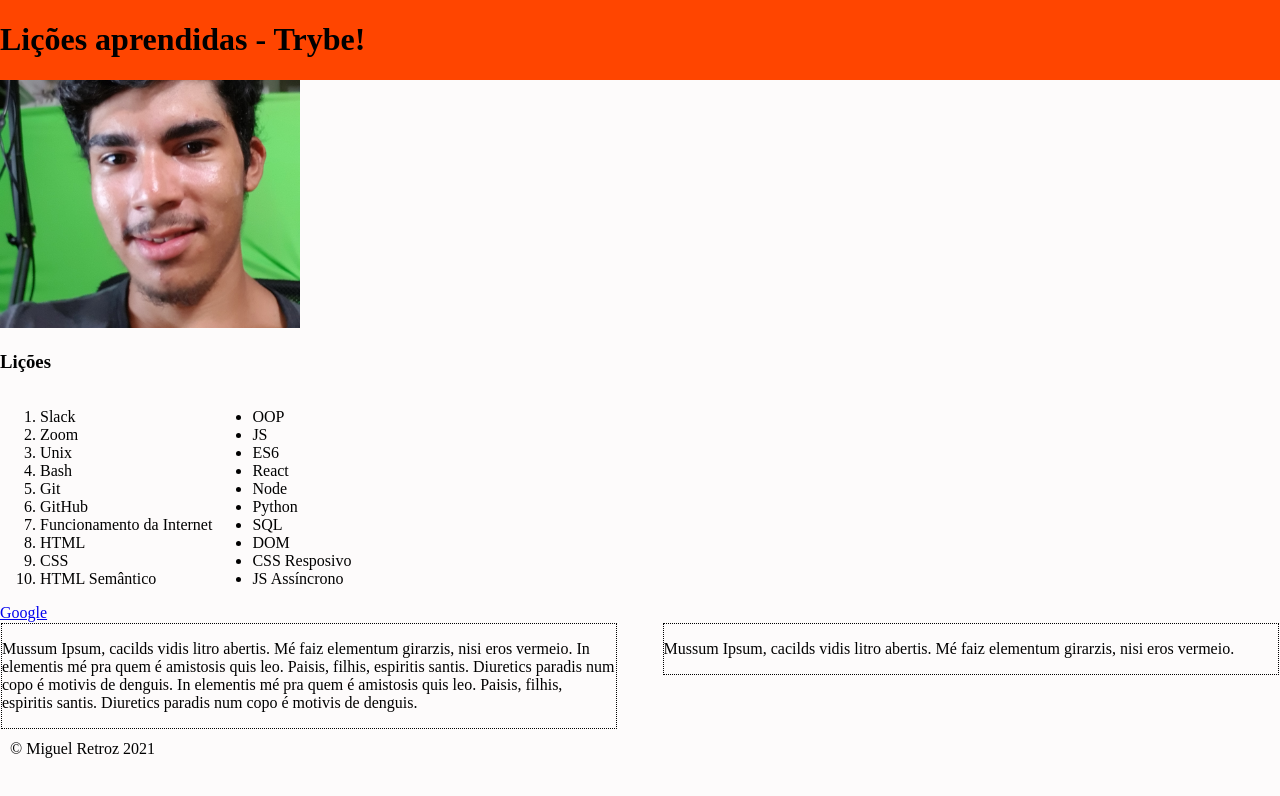
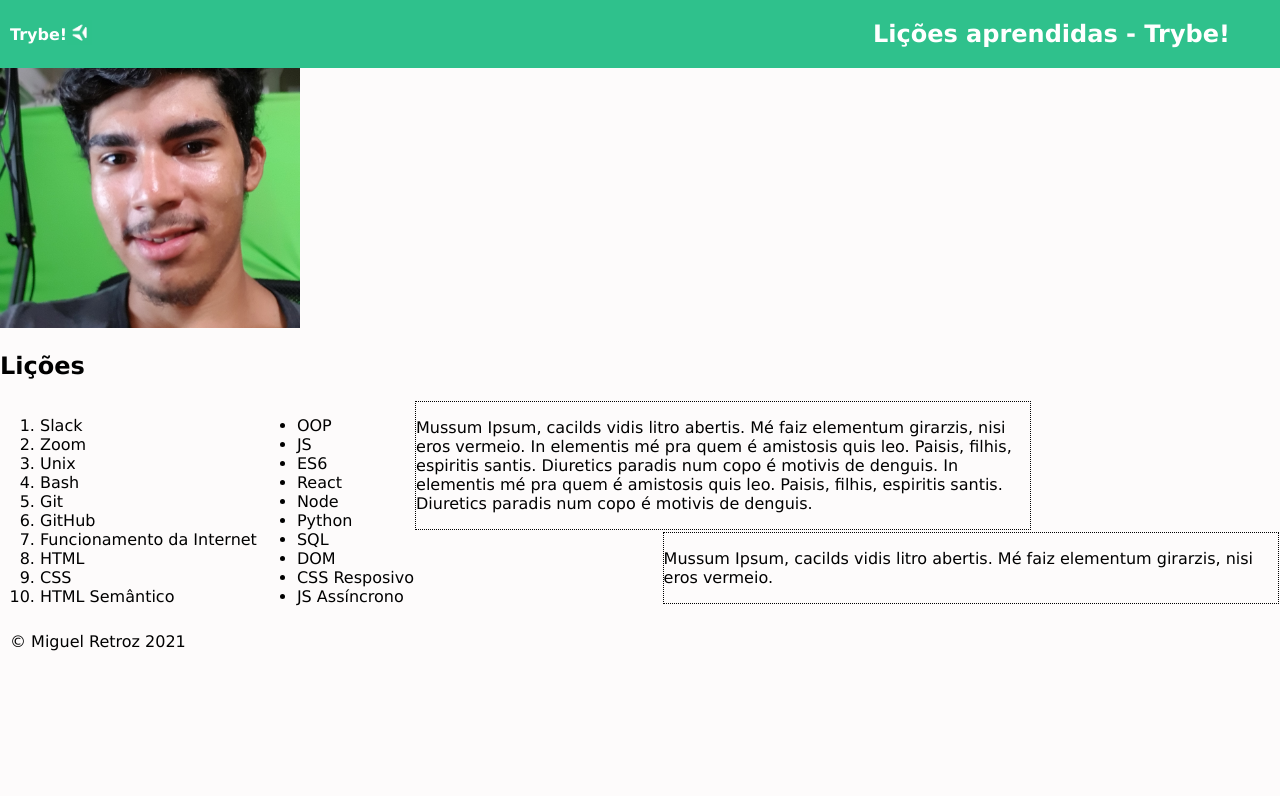
Before and after one commit to miguelretroz/lessons-learned, a website: page index.html in a window 1280 px wide. Drawn offline with Linux system fonts and the light colour scheme.

Commit message:
Moving external link to nav in the header

```diff
--- a/index.html
+++ b/index.html
@@ -7,13 +7,21 @@
     </head>
     <body>
         <header id="cabecalho">
+            <section class="header-title">
             <h1 id="titulo">Lições aprendidas - Trybe!</h1>
-            <nav></nav>
+            </section>
+            <nav>
+                <a href="https://www.betrybe.com/" target="_blank">Trybe!<img src="./img/trybe_logo.jpeg" alt="Logo trybe piscando" width=25px></a>
+                </div>
+            </nav>
         </header>
         <main>
-            <img src="./20210404_232550-min.jpg" alt="foto de Miguel Retroz" id="minha_foto" width="300px">
 
-            <h3>Lições</h3>
+            <img src="./img/20210404_232550-min.jpg" alt="foto de Miguel Retroz" id="minha_foto" width="300px">
+
+
+            <section>
+                <h2>Lições</h2>
 
                 <ol id="licoes_aprendidas">
                     <li>Slack</li>
@@ -41,7 +49,8 @@
                     <li>JS Assíncrono</li>
                 </ul>
 
-            <a href="https://www.google.com/" target="_blank">Google</a>
+            </section>
+
             <section>
                 <article class="lado-esquerdo">
                     <p>Mussum Ipsum, cacilds vidis litro abertis. Mé faiz elementum girarzis, nisi eros vermeio. In elementis mé pra quem é amistosis quis leo. Paisis, filhis, espiritis santis. Diuretics paradis num copo é motivis de denguis. In elementis mé pra quem é amistosis quis leo. Paisis, filhis, espiritis santis. Diuretics paradis num copo é motivis de denguis.</p>
--- a/style.css
+++ b/style.css
@@ -1,22 +1,39 @@
 body {
     background-color: rgb(253, 251, 251);
     margin: 0;
+    font-family: Verdana,Arial,"Helvetica Neue",Helvetica,sans-serif;
 }
 
 a {
-    display: block;
     clear: both;
+    position: relative;
+    padding: 10px;
+    color: white;
+    text-decoration: none;
+    border-radius: 8%;
+    top: 15px;
+    font-weight: 600;
 }
-
+a img {
+    position: relative;
+    top: 5px;
+    margin: 0;
+}
 #cabecalho {
-    background-color: orangered;
+    background-color: #2fc18c;
+    color: white;
+    width: 100%;
     position: fixed;
     top: 0;
-    width: 100%;
 }
 
 #licoes_aprendidas, #licoes_a_aprender{
     float: left;
+}
+
+#rodape {
+    clear:both;
+    padding: 10px;
 }
 
 .lado-esquerdo {
@@ -33,7 +50,7 @@ a {
     margin: 1px;
 }
 
-#rodape {
-    clear:both;
-    padding: 10px;
+.header-title {
+    float: right;
+    margin-right: 50px;
 }
```
Also changed, not shown: img/20210404_232550-min.jpg (renamed from 20210404_232550-min.jpg), img/trybe_logo.jpeg (added). Lines whose indentation alone changed are shown as unchanged.
